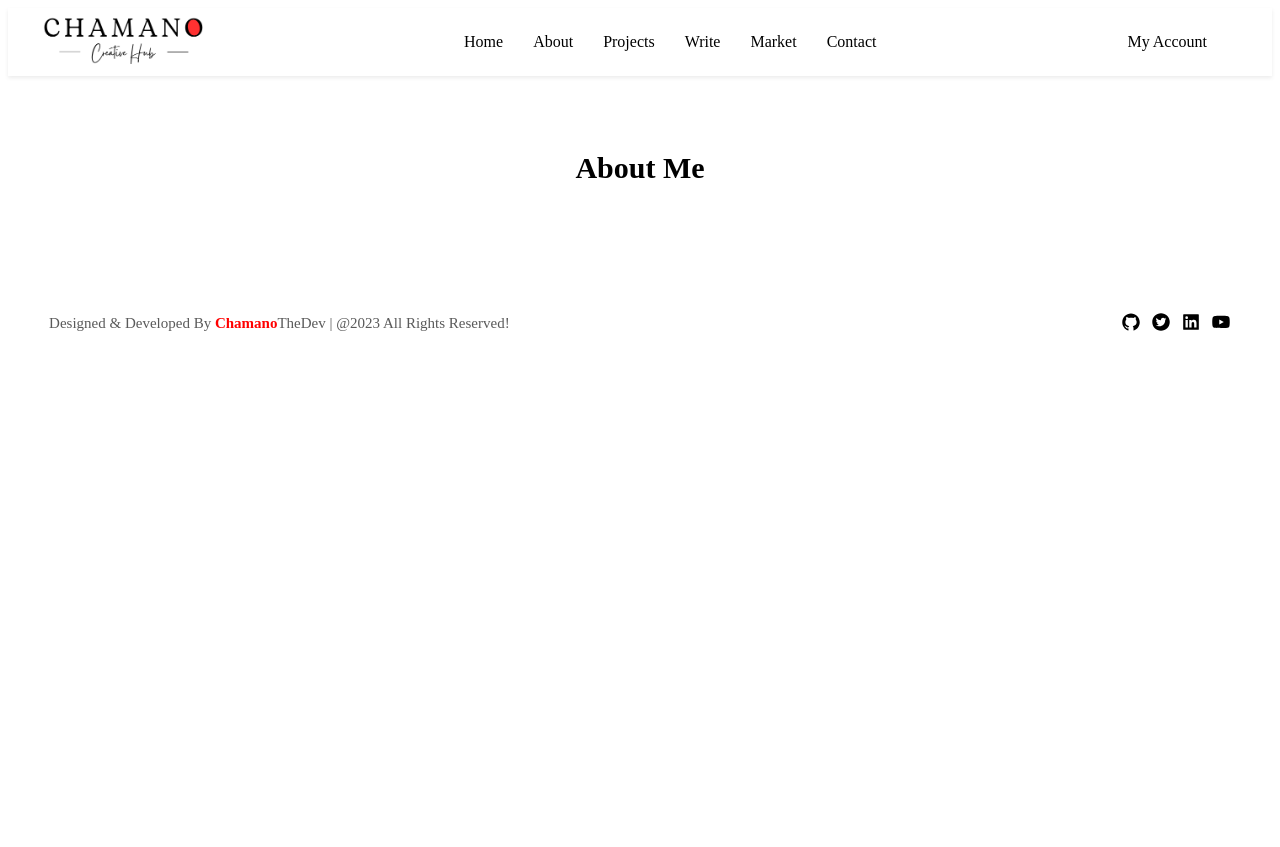
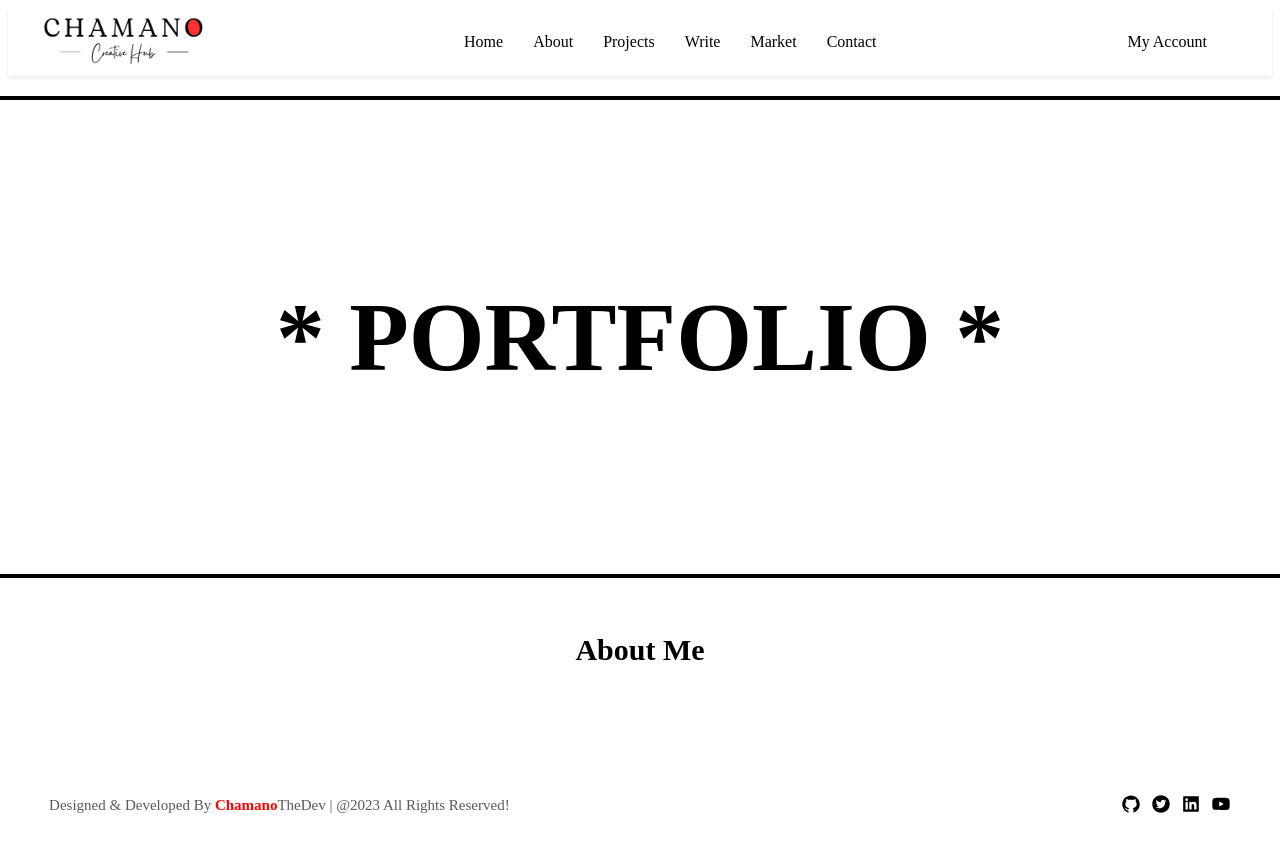
Before and after one commit to chamanoS/chamanothedev, a React (Create React App) app in the folder frontend/: page /about in a window 1280 px wide. Before the commit the page ends 800 px from the top, so only its background shows below. Built offline with nearby package versions, Linux system fonts and the light colour scheme; the HTML template or start-up script is replaced by a standard one.

Commit message:
new design

```diff
--- a/frontend/src/pages/about/About.jsx
+++ b/frontend/src/pages/about/About.jsx
@@ -5,6 +5,13 @@ export const About = () => {
   return (
     <>
       <section className='the-body'>
+        <div className='bold-lines'>
+          <div className='lines upper'></div>
+          <div className='portfolio'>
+            <h1>* PORTFOLIO *</h1>
+          </div>
+          <div className='lines lower'></div>
+        </div>
         <div className='about-me'>
           <h1>About Me</h1>
         </div>
--- a/frontend/src/pages/about/about.css
+++ b/frontend/src/pages/about/about.css
@@ -7,3 +7,14 @@
     font-weight: 900;
     font-size: 20px;
 }
+.lines{
+    border-top: 4px solid black;
+    width: 115.9%;
+    margin-left: -88px;
+}
+.portfolio{
+    font-size: 65px;
+    font-weight: 900;
+   text-align: center;
+   padding: 100px 0;
+}
```
